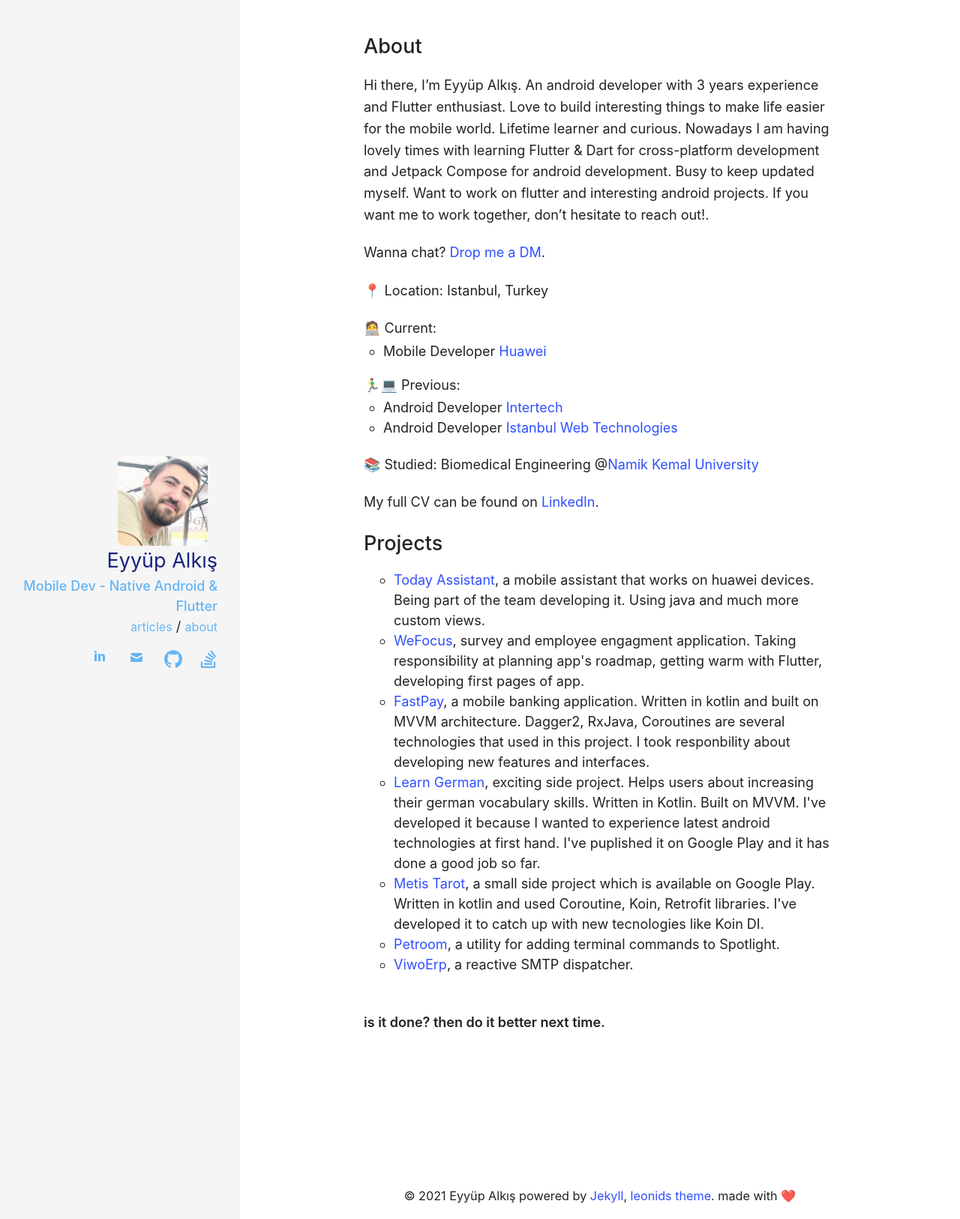
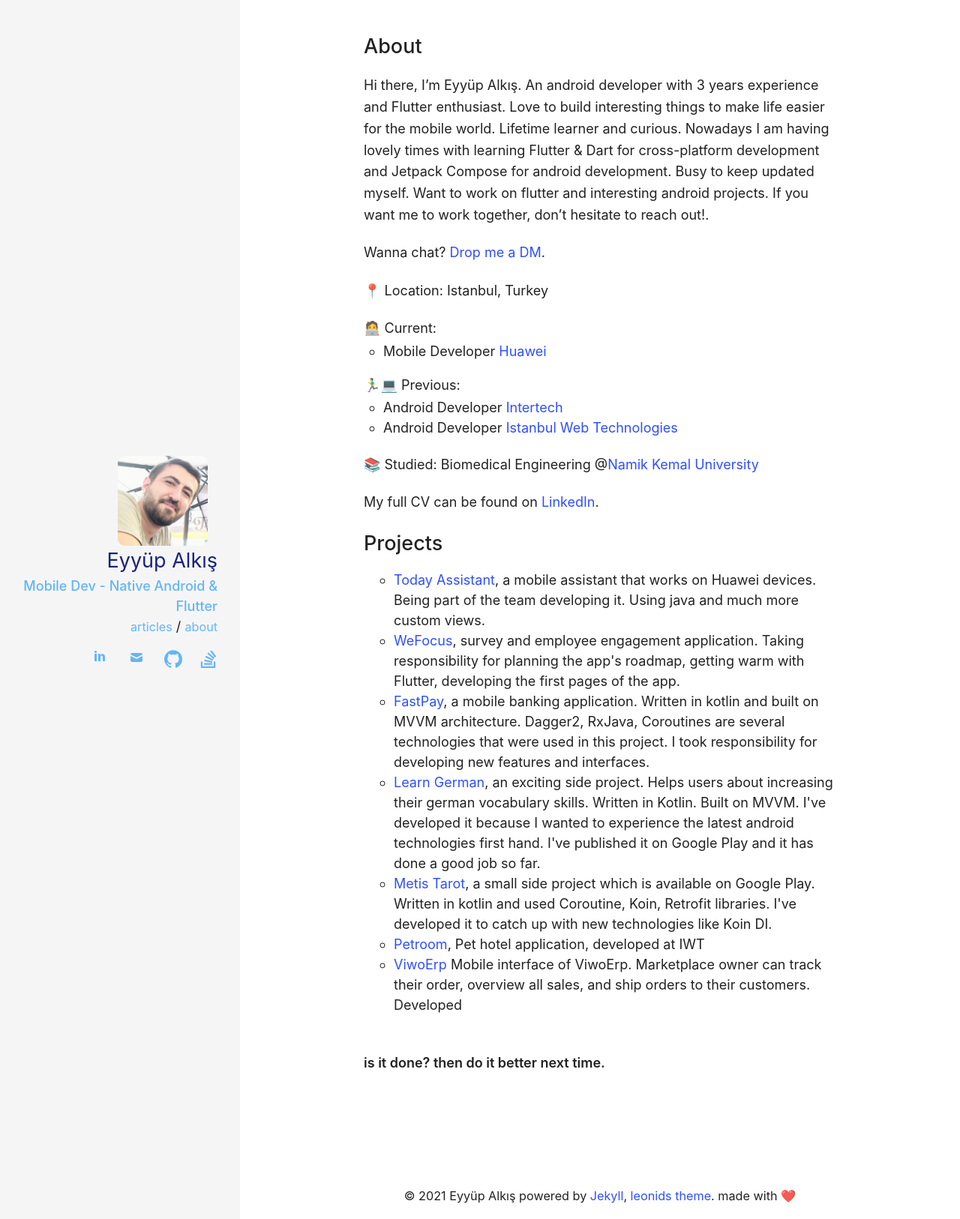
Before and after one commit to EyyupAlkis/About, a Jekyll site: the page built from about.md, in a window 1280 px wide. Shown: the whole page at 75% size. Built offline with Jekyll 4.4.1, drawn with Linux system fonts in a browser that asks for light colours.

Commit message:
updated bio

```diff
--- a/about.md
+++ b/about.md
@@ -59,25 +59,25 @@
 
   <ul style="list-style-type: circle;">
     <li>
-      <a href="https://huaweimobileservices.com/assistant/">Today Assistant</a>, a mobile assistant that works on huawei devices. Being part of the team developing it. Using java and much more custom views.
+      <a href="https://huaweimobileservices.com/assistant/">Today Assistant</a>, a mobile assistant that works on Huawei devices. Being part of the team developing it. Using java and much more custom views.
     </li>
     <li>
-      <a href="https://wefocus.app/">WeFocus</a>, survey and employee engagment application. Taking responsibility at planning app's roadmap, getting warm with Flutter, developing first pages of app.
+      <a href="https://wefocus.app/">WeFocus</a>, survey and employee engagement application. Taking responsibility for planning the app's roadmap, getting warm with Flutter, developing the first pages of the app.
     </li>
     <li>
-      <a href="https://www.fastpay.com.tr/">FastPay</a>, a mobile banking application. Written in kotlin and built on MVVM architecture. Dagger2, RxJava, Coroutines are several technologies that used in this project. I took responbility about developing new features and interfaces.
+      <a href="https://www.fastpay.com.tr/">FastPay</a>, a mobile banking application. Written in kotlin and built on MVVM architecture. Dagger2, RxJava, Coroutines are several technologies that were used in this project. I took responsibility for developing new features and interfaces.
         <ul style="list-style-type: circle;">  </ul>
     </li>
     <li>
-      <a href="https://play.google.com/store/apps/details?id=dev.alks.learngermanartikel">Learn German</a>, exciting side project. Helps users about increasing their german vocabulary skills. Written in Kotlin. Built on MVVM. I've developed it because I wanted to experience latest android technologies at first hand. I've puplished it on  Google Play and it has done a good job so far.</li>
+      <a href="https://play.google.com/store/apps/details?id=dev.alks.learngermanartikel">Learn German</a>, an exciting side project. Helps users about increasing their german vocabulary skills. Written in Kotlin. Built on MVVM. I've developed it because I wanted to experience the latest android technologies first hand. I've published it on  Google Play and it has done a good job so far.</li>
     <li>
-      <a href="https://play.google.com/store/apps/details?id=dev.alks.metis.horoscopetarot">Metis Tarot</a>, a small side project  which is available on Google Play. Written in kotlin and used Coroutine, Koin, Retrofit libraries. I've developed it to catch up with new tecnologies like Koin DI.
+      <a href="https://play.google.com/store/apps/details?id=dev.alks.metis.horoscopetarot">Metis Tarot</a>, a small side project which is available on Google Play. Written in kotlin and used Coroutine, Koin, Retrofit libraries. I've developed it to catch up with new technologies like Koin DI.
     </li>
      <li>
-       <a href="/projects/petroom">Petroom</a>, a utility for adding terminal commands to Spotlight.
+       <a href="/projects/petroom">Petroom</a>, Pet hotel application, developed at IWT
     </li>
     <li>
-      <a href="/projects/viwoerp">ViwoErp</a>, a reactive SMTP dispatcher.
+      <a href="/projects/viwoerp">ViwoErp</a> Mobile interface of ViwoErp. Marketplace owner can track their order, overview all sales, and ship orders to their customers. Developed
     </li>
   </ul>
 </details>
```
